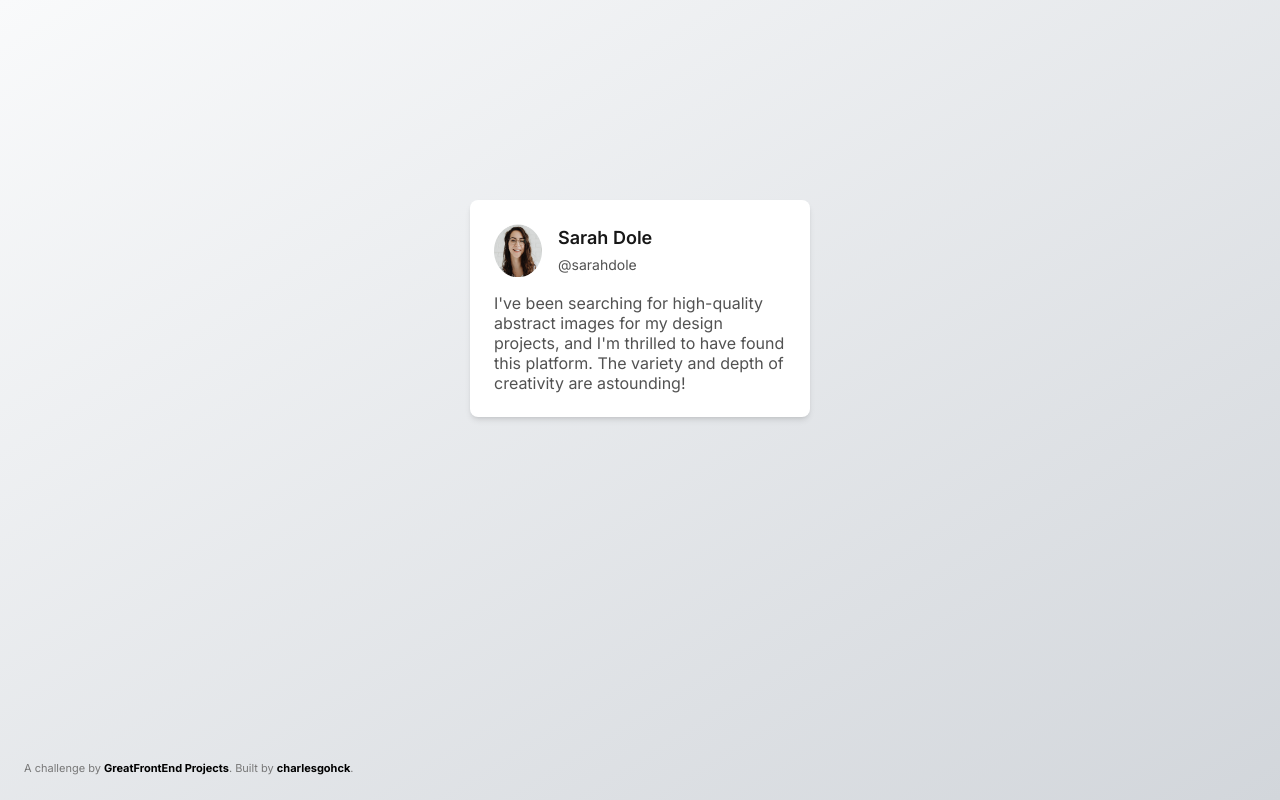
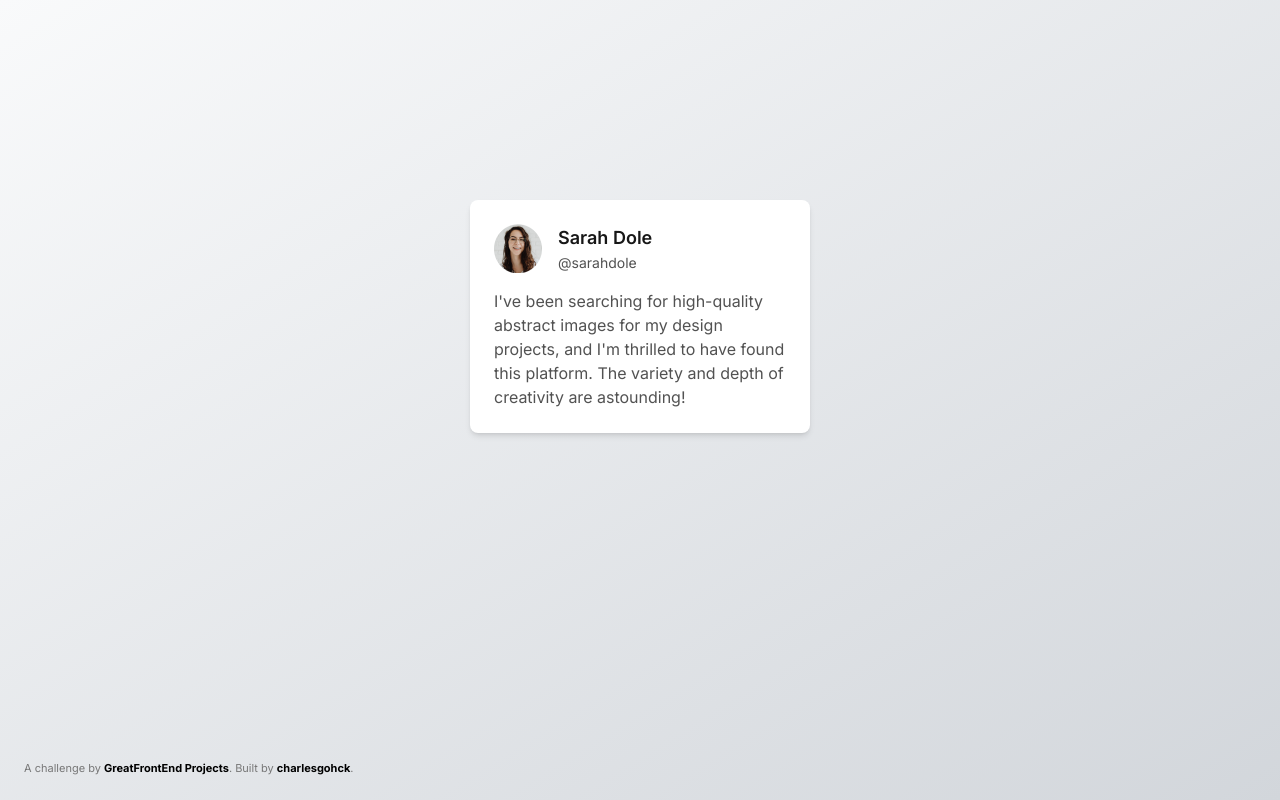
Before and after one commit to charlesgohck/projects.charlesgohck.com, a Next.js app: page /testimonial-card in a window 1280 px wide. Built offline with nearby package versions, Linux system fonts and the light colour scheme.

Commit message:
[FIX] Removed leading classes to increase accuracy for testimonial card component

```diff
--- a/src/app/testimonial-card/page.tsx
+++ b/src/app/testimonial-card/page.tsx
@@ -15,11 +15,11 @@ export default function TestimonialCard() {
               alt="Image of testimonial author"
             />
             <div>
-              <div className="text-lg leading-7 font-semibold mb-px line-clamp-1 text-neutral-900">Sarah Dole</div>
-              <div className="text-sm leading-6 font-normal line-clamp-1 text-neutral-600">@sarahdole</div>
+              <div className="text-lg font-semibold mb-px line-clamp-1 text-neutral-900">Sarah Dole</div>
+              <div className="text-sm font-normal line-clamp-1 text-neutral-600">@sarahdole</div>
             </div>
           </div>
-          <div className="text-base leading-5 mt-4 line-clamp-5 text-neutral-600">
+          <div className="text-base mt-4 line-clamp-5 text-neutral-600">
             I&apos;ve been searching for high-quality abstract images for my design projects,
             and I&apos;m thrilled to have found this platform. The variety and depth of creativity are astounding!
           </div>
```
